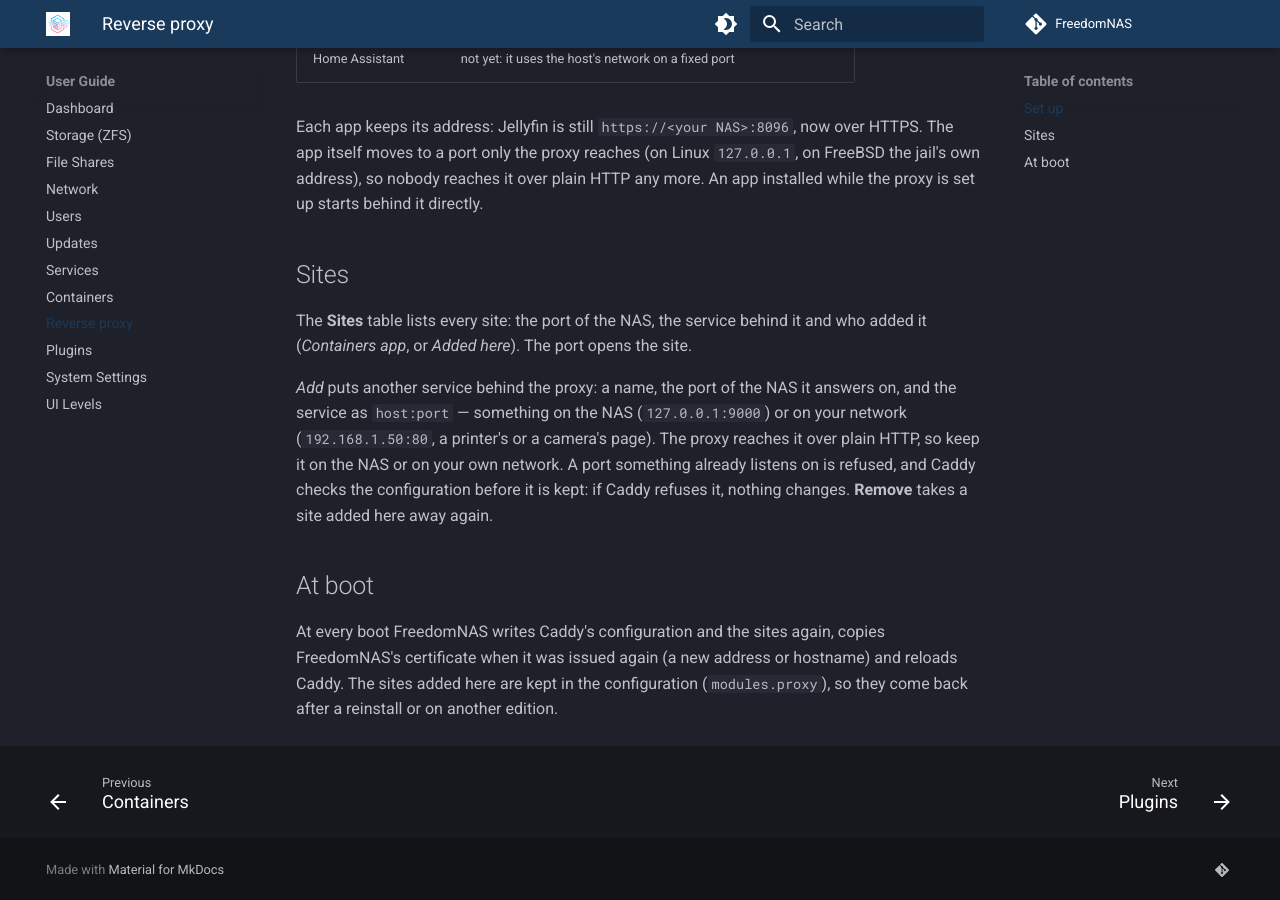
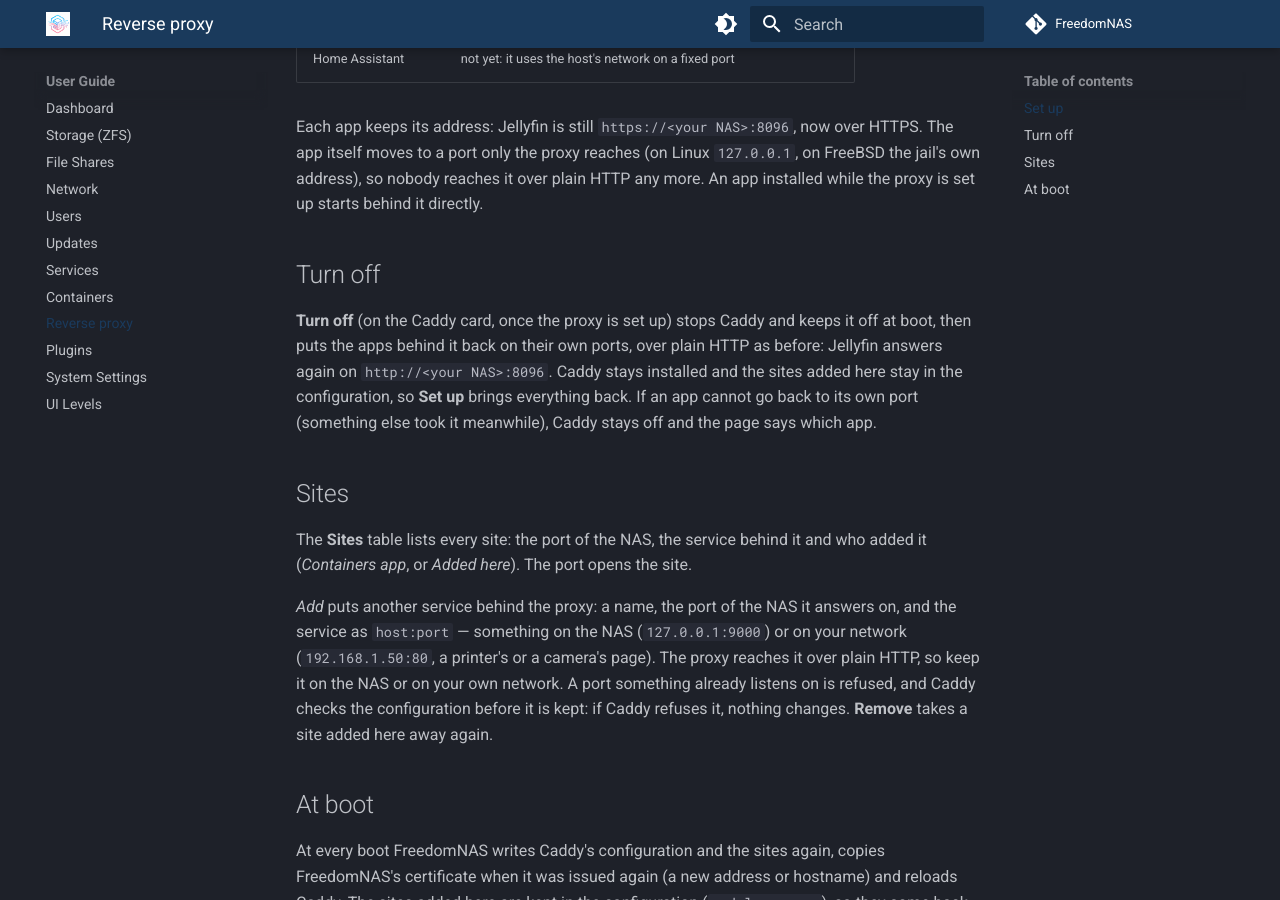
Before and after one commit to FreedomNAS/freedomnas-docs, an MkDocs documentation site: the page built from docs/user-guide/proxy.md, in a window 1280 px wide and 900 px high, scrolled down 916 px. Built offline with MkDocs 1.6.1 and Material for MkDocs 9.7.7, drawn with Linux system fonts in a browser that asks for light colours.

Commit message:
Document turning the reverse proxy off

```diff
--- a/docs/user-guide/proxy.md
+++ b/docs/user-guide/proxy.md
@@ -38,6 +38,16 @@ over HTTPS. The app itself moves to a port only the proxy reaches (on Linux
 plain HTTP any more. An app installed while the proxy is set up starts behind
 it directly.
 
+## Turn off
+
+**Turn off** (on the Caddy card, once the proxy is set up) stops Caddy and
+keeps it off at boot, then puts the apps behind it back on their own ports,
+over plain HTTP as before: Jellyfin answers again on `http://<your NAS>:8096`.
+Caddy stays installed and the sites added here stay in the configuration, so
+**Set up** brings everything back. If an app cannot go back to its own port
+(something else took it meanwhile), Caddy stays off and the page says which
+app.
+
 ## Sites
 
 The **Sites** table lists every site: the port of the NAS, the service behind
```
